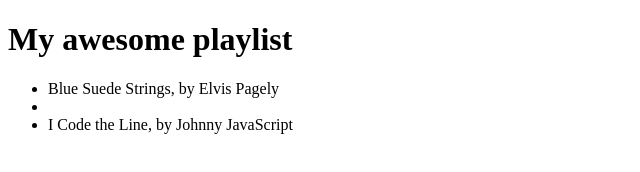
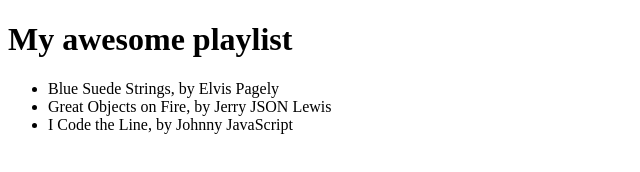
Before and after one commit to MamenkoDV/training-project, a plain HTML site: page index2.html in a window 1280 px wide. Shown: the whole page, without its empty margins (0-640 px from the left). Drawn offline with Linux system fonts and the light colour scheme.

Commit message:
isprawil 2 pesnu

```diff
--- a/index2.html
+++ b/index2.html
@@ -9,7 +9,7 @@ var song1 = document.getElementById("song1");
 var song2 = document.getElementById("song2");
 var song3 = document.getElementById("song3");
 song1.innerHTML = "Blue Suede Strings, by Elvis Pagely";
-song2 = "Great Objects on Fire, by Jerry JSON Lewis";
+song2.innerHTML = "Great Objects on Fire, by Jerry JSON Lewis";
 song3.innerHTML = "I Code the Line, by Johnny JavaScript";
 }
 window.onload=addSongs;
```
